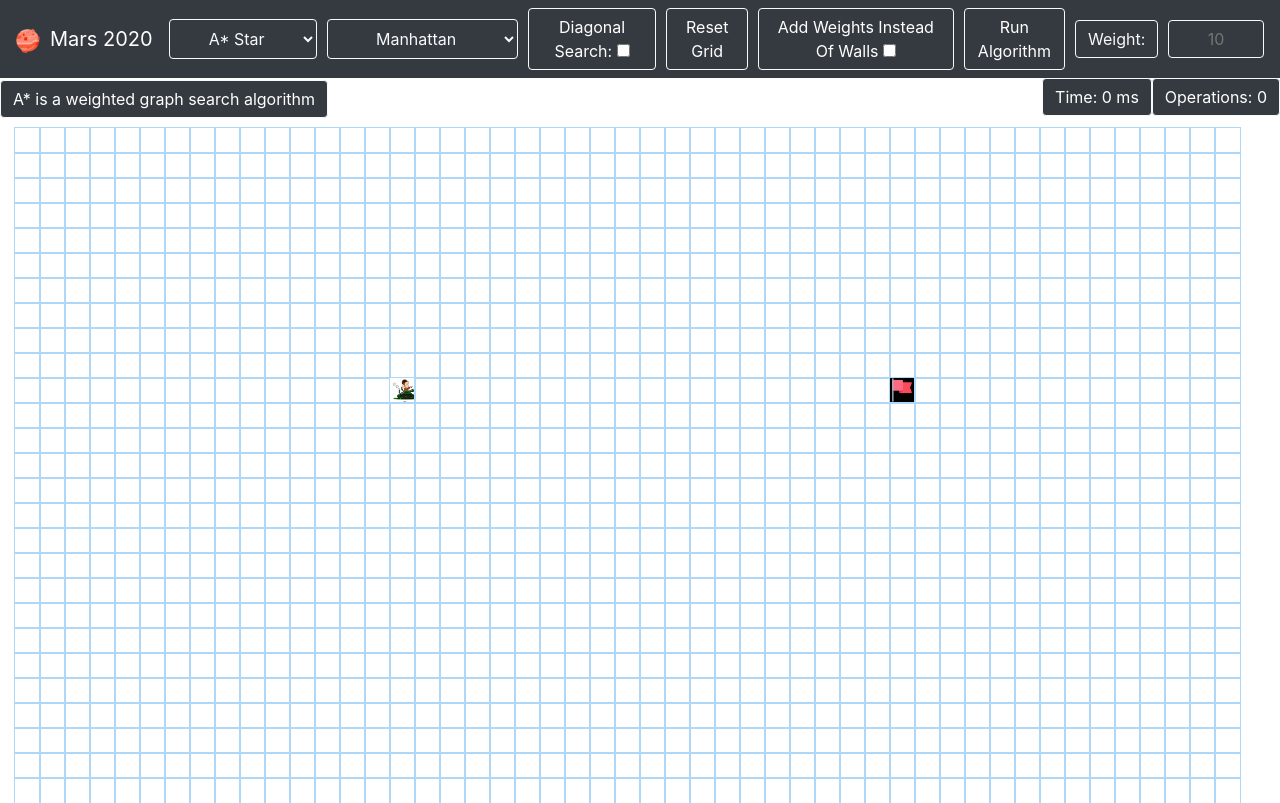
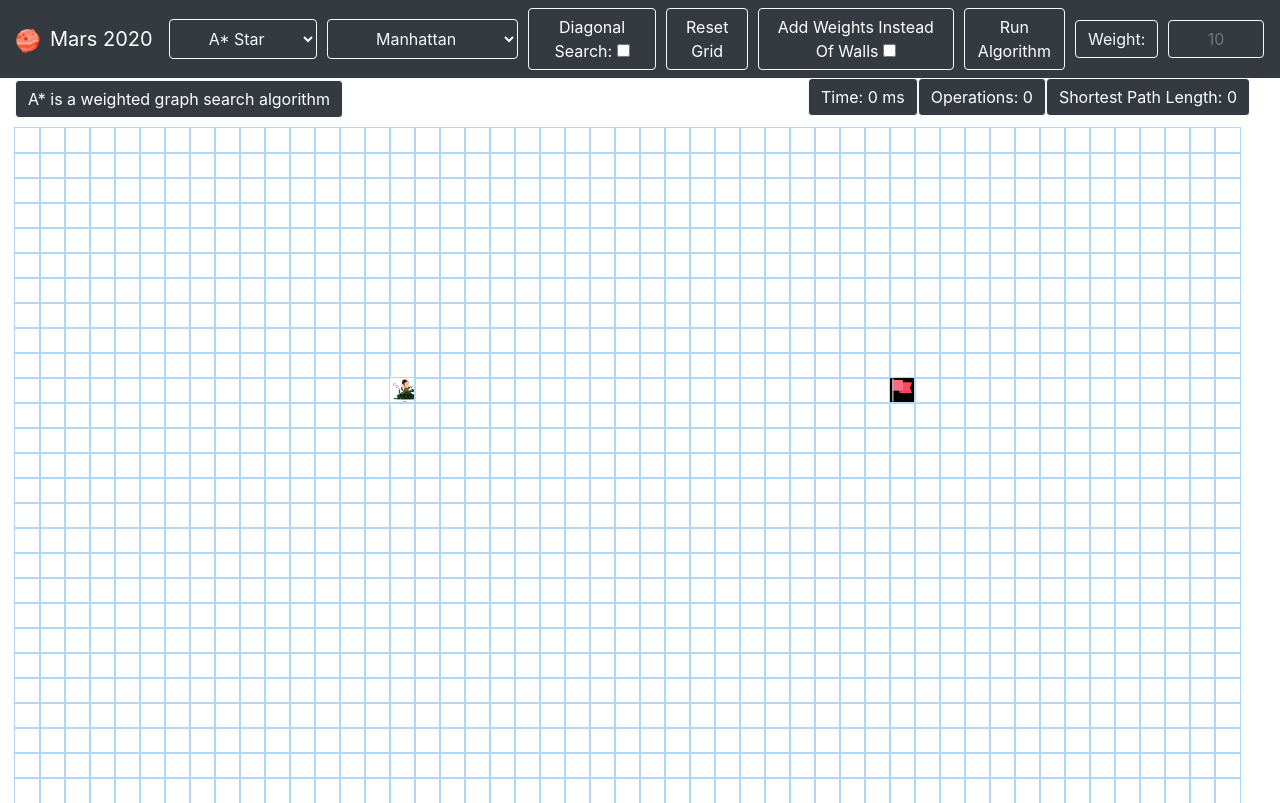
Before and after one commit to mavneeK/Mars-2020-Microsoft, a React (Create React App) app: page / in a window 1280 px wide. Built offline with nearby package versions, Linux system fonts and the light colour scheme; the HTML template or start-up script is replaced by a standard one.

Commit message:
Adding shortest path UI

```diff
--- a/src/Components/DetailGrid.jsx
+++ b/src/Components/DetailGrid.jsx
@@ -8,7 +8,8 @@ export default class DetailGrid extends React.Component {
     render() {
         return (
             <div>
-                <span className="btn btn-dark border border-light rounded" style={{ marginTop: "2px" }} >{this.props.guideText}</span>
+                <span className="btn btn-dark border border-light rounded" style={{ marginTop: "2px", marginLeft: "15px" }} >{this.props.guideText}</span>
+                <span className="btn btn-dark border border-light rounded" style={{ float: "right", marginRight: "30px" }}> Shortest Path Length: {this.props.shortestPathLength}</span>
                 <span className="btn btn-dark border border-light rounded" style={{ float: "right" }}> Operations: {this.props.operations}</span>
                 <span className="btn btn-dark border border-light rounded" style={{ float: "right" }}> Time: {this.props.time} ms</span>
 
--- a/src/PathFindingVisualizer/PathFindingVisualizer.jsx
+++ b/src/PathFindingVisualizer/PathFindingVisualizer.jsx
@@ -35,6 +35,7 @@ export default class PathFindingVisualizer extends Component {
             weight: false,
             operations: 0,
             time: 0,
+            shortestPathLength: 0,
             heuristic: "Manhattan",
             guideText: "A* is a weighted graph search algorithm"
         };
@@ -324,7 +325,8 @@ export default class PathFindingVisualizer extends Component {
                 </NavigationBar>
                 <DetailGrid guideText={this.state.guideText}
                     operations={this.state.operations}
-                    time={this.state.time}></DetailGrid>
+                    time={this.state.time}
+                    shortestPathLength={this.state.shortestPathLength}></DetailGrid>
                 <div className="grid">
                     {grid.map((row, rowIdx) => {
                         return (
```
